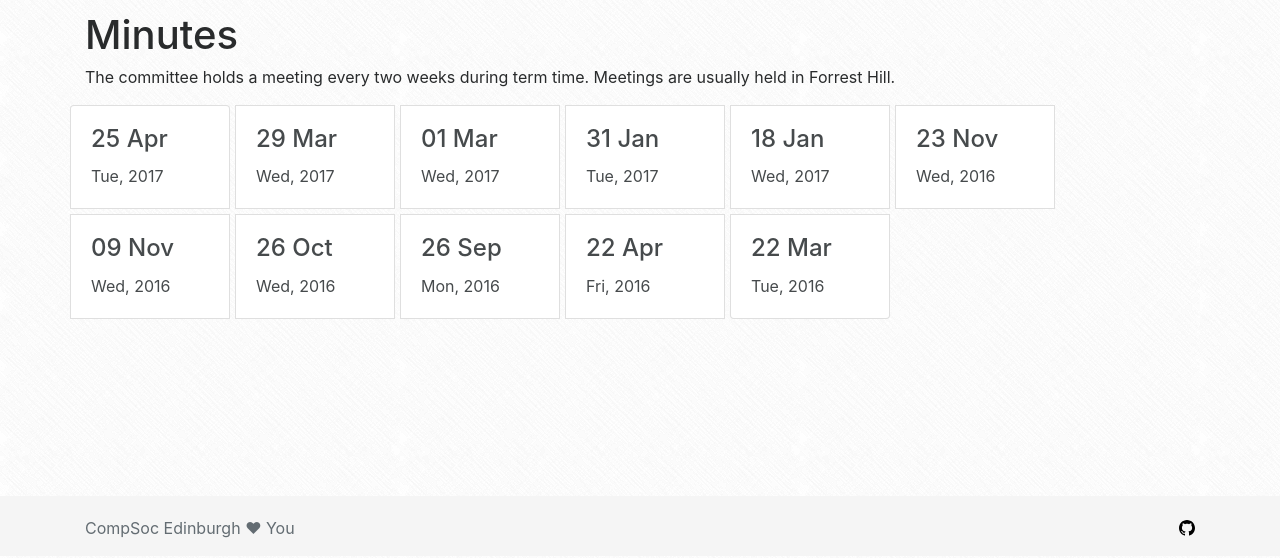
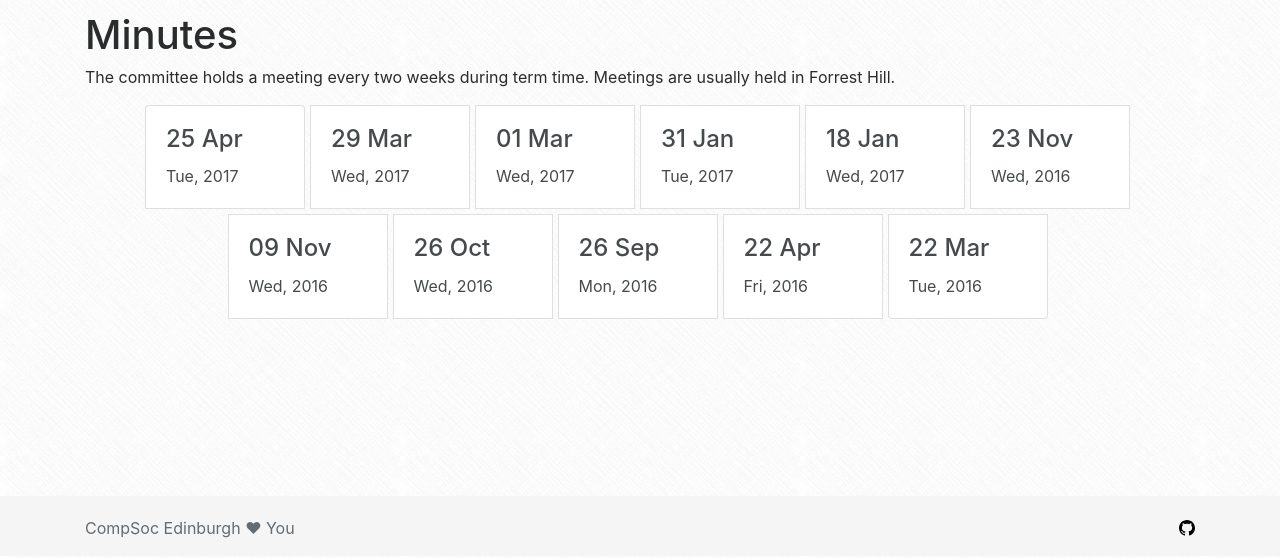
Before and after one commit to compsoc-edinburgh/website, a Jekyll site: the page built from _pages/minutes.md, in a window 1280 px wide. Shown: the part 344-902 px from the top of the page. Built offline with Jekyll 4.4.1, drawn with Linux system fonts in a browser that asks for light colours; nearby versions of some CDN libraries.

Commit message:
Improve minutes list responsiveness

```diff
--- a/_pages/minutes.md
+++ b/_pages/minutes.md
@@ -5,7 +5,7 @@
 
 The committee holds a meeting every two weeks during term time. Meetings are usually held in Forrest Hill.
 
-<div class="row">
+<div class="d-flex flex-wrap justify-content-md-center">
 {% for meeting in site.minutes reversed %}
 	<a href="{{ site.baseurl }}{{ meeting.url }}" class="list-group-item list-group-item-action" style="width: 10rem; padding: 0; margin-right: 5px; margin-bottom: 5px;">
 		<div class="card-block">
```
